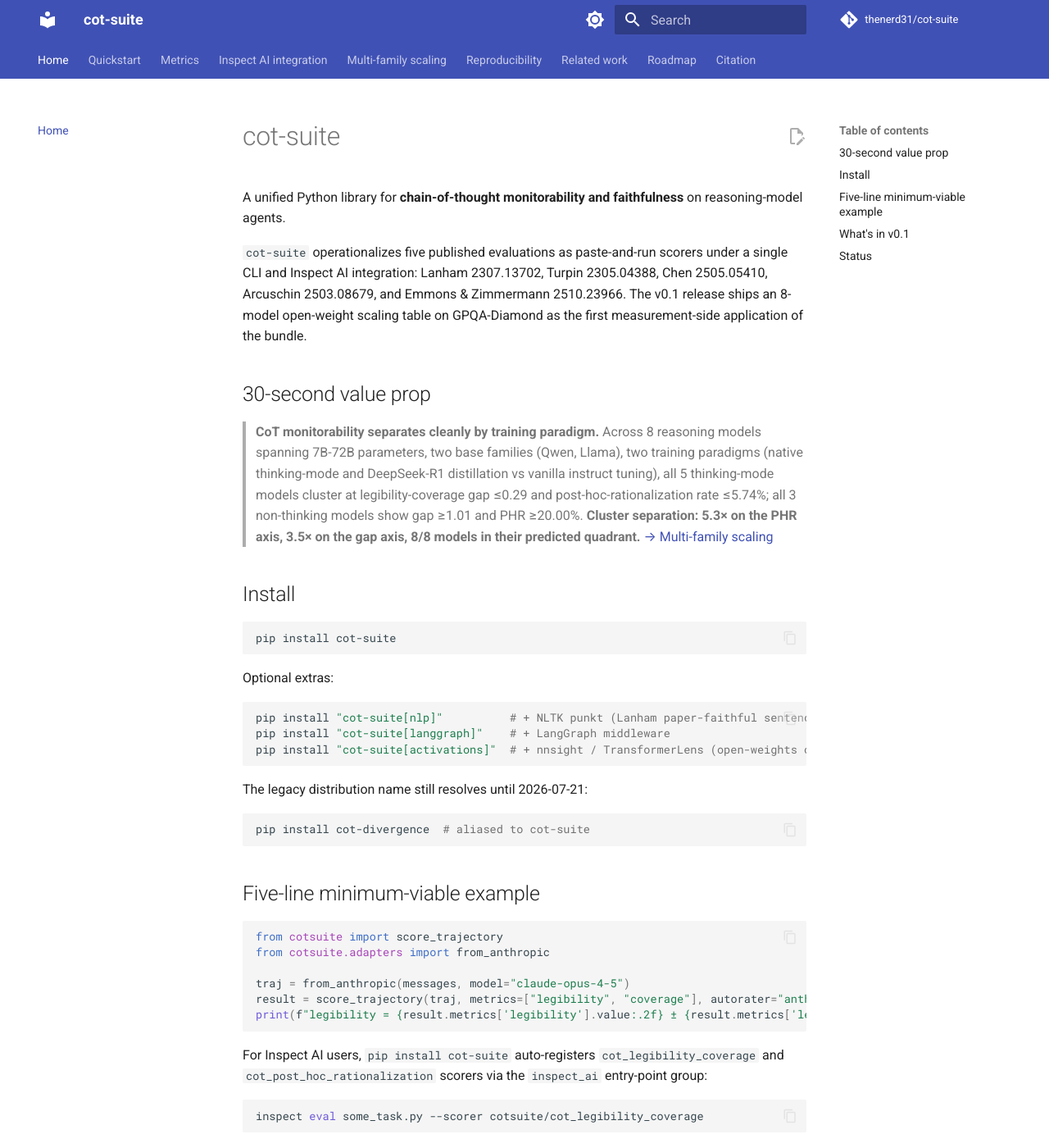
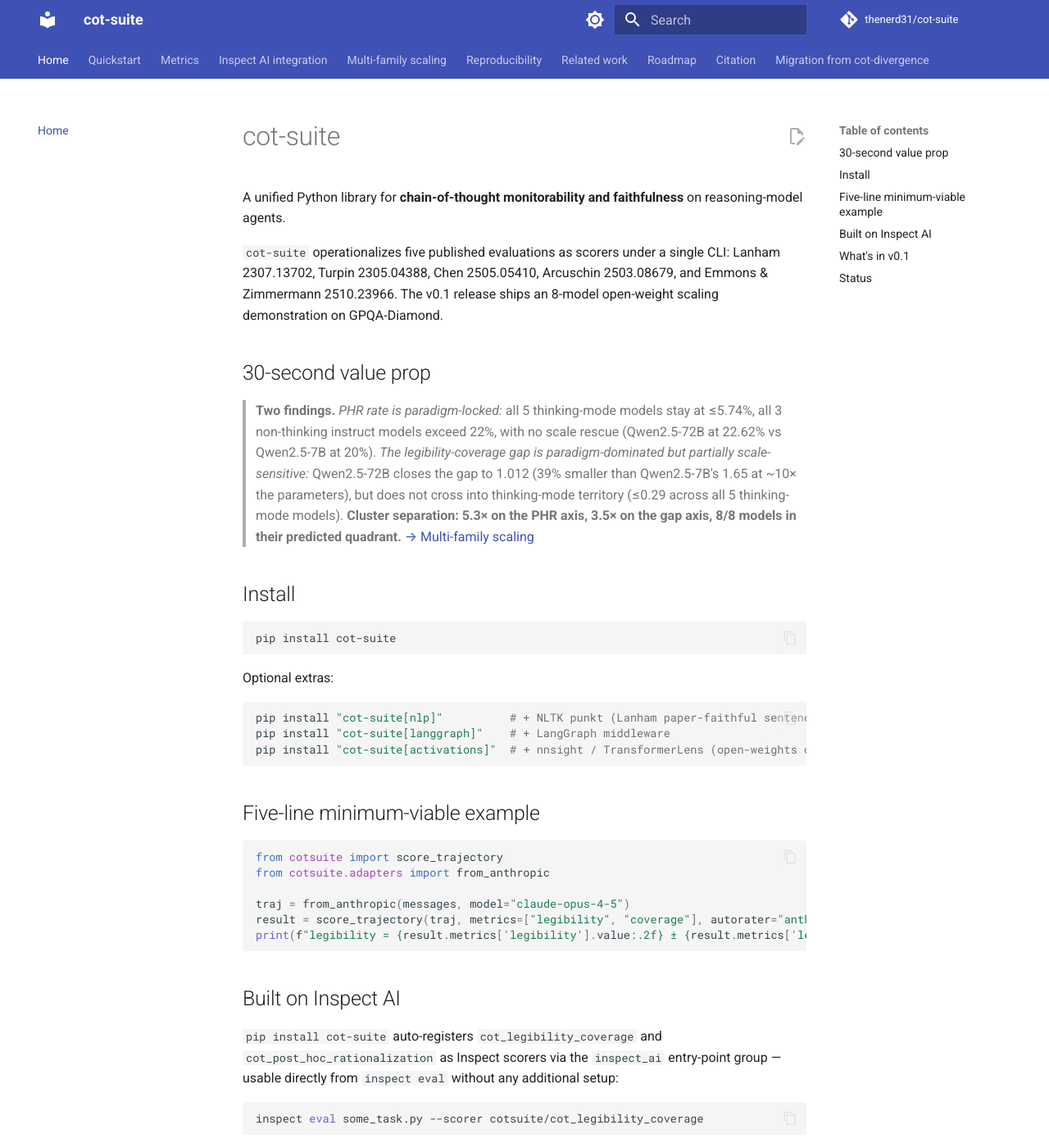
Before and after one commit to thenerd31/cot-suite, an MkDocs documentation site: the page built from docs/index.md, in a window 1280 px wide and 1400 px high. Shown: the whole window at 82% size. Built offline with MkDocs 1.6.1 and Material for MkDocs 9.7.7, drawn with Linux system fonts in a browser that asks for light colours; comment, search, counter and statistics services are not loaded.

Commit message:
phase3(docs): docs/index.md value-prop fixes — paradigm-locked PHR framing
Five fixes per review pass on docs/index.md:

1. Reframe value-prop using paradigm-locked-PHR + paradigm-dominated-
   gap distinction (Option C from review). The previous "gap ≥1.01"
   threshold was 0.012 above Qwen2.5-72B's 1.012 reading — cherry-
   picked, would not survive reviewer plotting. New framing surfaces
   that Qwen2.5-72B's 39%-smaller gap at 10× scale is evidence of
   scale's partial effect on the coverage axis, not a near-miss to
   the cluster claim. Matches the Stage 3.8 framing already in
   benchmarks/results/multi_family_summary.md.

2. Soften "first measurement-side application of the bundle" to
   "8-model open-weight scaling demonstration". Meek 2510.27378,
   OpenAI 2512.18311, Chua & Evans 2501.08156 all ran related
   measurements; only the bundling primacy claim is defensible from
   the lit sweep.

3. Promote Inspect AI from parenthetical to "Built on Inspect AI"
   callout — signals lab-native compatibility (Petri, Bloom,
   Meek et al. all use Inspect).

4. Drop "paste-and-run" from the opening paragraph — marketing
   register, off-tone for safety community. Replaced with
   "operationalizes five published evaluations as scorers under
   a single CLI."

5. Move the cot-divergence legacy-alias note off the home page to
   a dedicated docs/migration.md sidebar entry. Home page is
   forward-focused for v0.1 launch readers; deprecation alias is
   for past users only and shouldn't compete for first-screen
   attention. Migration page covers all three name eras
   (cot-divergence → cot-monitor → cot-suite) with PyPI / Python
   import / CLI alias tables and removal dates.

mkdocs build --strict: clean, 0.39s.

````diff
--- a/docs/index.md
+++ b/docs/index.md
@@ -2,11 +2,11 @@
 
 A unified Python library for **chain-of-thought monitorability and faithfulness** on reasoning-model agents.
 
-`cot-suite` operationalizes five published evaluations as paste-and-run scorers under a single CLI and Inspect AI integration: Lanham 2307.13702, Turpin 2305.04388, Chen 2505.05410, Arcuschin 2503.08679, and Emmons & Zimmermann 2510.23966. The v0.1 release ships an 8-model open-weight scaling table on GPQA-Diamond as the first measurement-side application of the bundle.
+`cot-suite` operationalizes five published evaluations as scorers under a single CLI: Lanham 2307.13702, Turpin 2305.04388, Chen 2505.05410, Arcuschin 2503.08679, and Emmons & Zimmermann 2510.23966. The v0.1 release ships an 8-model open-weight scaling demonstration on GPQA-Diamond.
 
 ## 30-second value prop
 
-> **CoT monitorability separates cleanly by training paradigm.** Across 8 reasoning models spanning 7B-72B parameters, two base families (Qwen, Llama), two training paradigms (native thinking-mode and DeepSeek-R1 distillation vs vanilla instruct tuning), all 5 thinking-mode models cluster at legibility-coverage gap ≤0.29 and post-hoc-rationalization rate ≤5.74%; all 3 non-thinking models show gap ≥1.01 and PHR ≥20.00%. **Cluster separation: 5.3× on the PHR axis, 3.5× on the gap axis, 8/8 models in their predicted quadrant.** [→ Multi-family scaling](scaling.md)
+> **Two findings.** *PHR rate is paradigm-locked:* all 5 thinking-mode models stay at ≤5.74%, all 3 non-thinking instruct models exceed 22%, with no scale rescue (Qwen2.5-72B at 22.62% vs Qwen2.5-7B at 20%). *The legibility-coverage gap is paradigm-dominated but partially scale-sensitive:* Qwen2.5-72B closes the gap to 1.012 (39% smaller than Qwen2.5-7B's 1.65 at ~10× the parameters), but does not cross into thinking-mode territory (≤0.29 across all 5 thinking-mode models). **Cluster separation: 5.3× on the PHR axis, 3.5× on the gap axis, 8/8 models in their predicted quadrant.** [→ Multi-family scaling](scaling.md)
 
 ## Install
 
@@ -22,12 +22,6 @@
 pip install "cot-suite[activations]"  # + nnsight / TransformerLens (open-weights only)
 ```
 
-The legacy distribution name still resolves until 2026-07-21:
-
-```bash
-pip install cot-divergence  # aliased to cot-suite
-```
-
 ## Five-line minimum-viable example
 
 ```python
@@ -39,7 +33,9 @@
 print(f"legibility = {result.metrics['legibility'].value:.2f} ± {result.metrics['legibility'].stderr:.2f}")
 ```
 
-For Inspect AI users, `pip install cot-suite` auto-registers `cot_legibility_coverage` and `cot_post_hoc_rationalization` scorers via the `inspect_ai` entry-point group:
+## Built on Inspect AI
+
+`pip install cot-suite` auto-registers `cot_legibility_coverage` and `cot_post_hoc_rationalization` as Inspect scorers via the `inspect_ai` entry-point group — usable directly from `inspect eval` without any additional setup:
 
 ```bash
 inspect eval some_task.py --scorer cotsuite/cot_legibility_coverage
--- a/mkdocs.yml
+++ b/mkdocs.yml
@@ -49,6 +49,7 @@
   - Related work: related-work.md
   - Roadmap: roadmap.md
   - Citation: citation.md
+  - Migration from cot-divergence: migration.md
 
 # Existing docs/* files are repo source artifacts (not pages). Keep
 # them in the repo but exclude from the rendered site so they don't
````
Also changed, not shown: docs/migration.md (added, +52 -0 lines).
